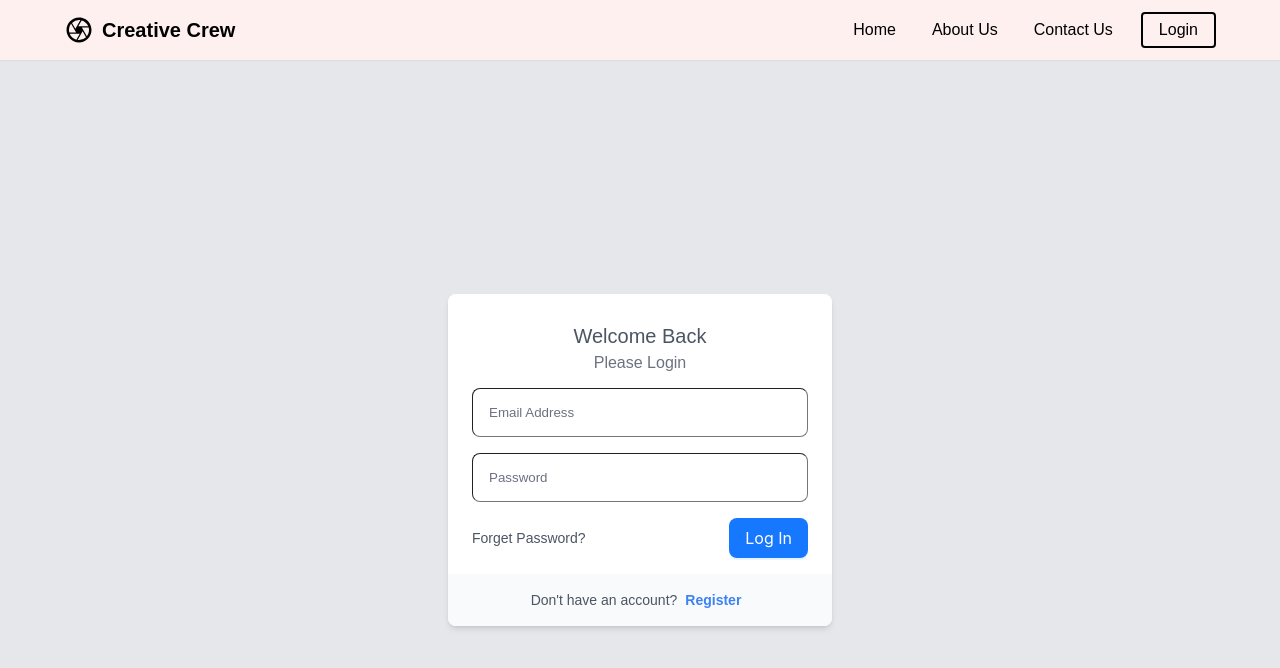
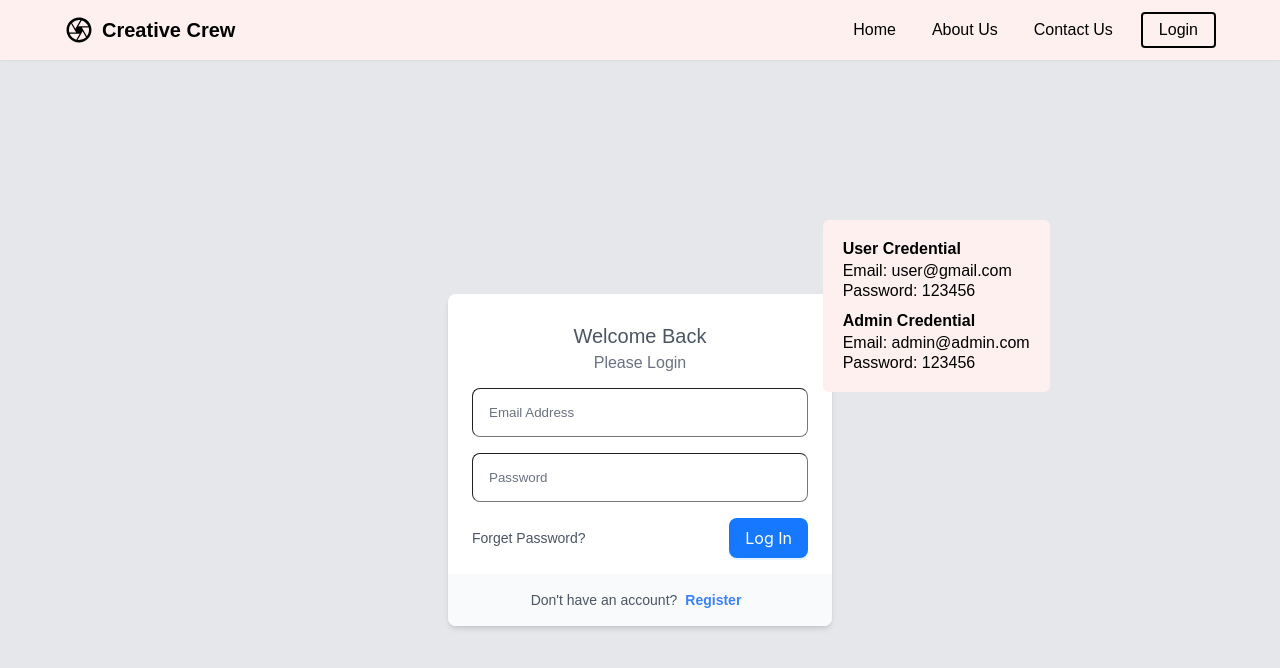
Before and after one commit to Ankan112/creative-crew, a Next.js app: page /login in a window 1280 px wide. Shown: the top 668 px of the page. Built offline with nearby package versions, Linux system fonts and the light colour scheme; a web font is replaced by a local one.

Commit message:
auth credential added in login page

```diff
--- /dev/null
+++ b/src/components/shared/AuthCredential.jsx
@@ -0,0 +1,15 @@
+function AuthCredential() {
+    return (
+        <div className="absolute flex justify-center bg-secondary lg:p-5 rounded-md items-center top-[20%] right-[18%]">
+            <div className="hidden lg:block">
+                <h4>User Credential</h4>
+                <p className="mt-1 mb-[2px]">Email: user@gmail.com</p>
+                <p>Password: 123456</p>
+                <h4 className="mt-3">Admin Credential</h4>
+                <p className="mt-1 mb-[2px]">Email: admin@admin.com</p>
+                <p>Password: 123456</p>
+            </div>
+        </div>
+    )
+}
+export default AuthCredential;
--- a/src/pages/login/index.jsx
+++ b/src/pages/login/index.jsx
@@ -5,6 +5,7 @@ import { Button, message } from "antd";
 import Link from "next/link";
 import { useRouter } from "next/router";
 import { useForm } from "react-hook-form";
+import AuthCredential from "@/components/shared/AuthCredential";
 
 const Login = dynamic(() => Promise.resolve(LoginPage), { ssr: false });
 
@@ -34,17 +35,16 @@ const LoginPage = () => {
       {contextHolder}
       <div className="bg-gray-200">
         <Header />
-        <div className="flex justify-center items-center h-screen">
+        <div className="flex relative justify-center items-center h-screen">
+          <AuthCredential/>
           <div className="w-full max-w-sm mx-auto overflow-hidden bg-white rounded-lg shadow-md dark:bg-gray-800">
             <div className="px-6 py-4">
               <h3 className="mt-3 text-xl font-medium text-center text-gray-600 dark:text-gray-200">
                 Welcome Back
               </h3>
-
               <p className="mt-1 text-center text-gray-500 dark:text-gray-400">
                 Please Login
               </p>
-
               <form onSubmit={handleSubmit(onSubmit)}>
                 <div className="w-full mt-4">
                   <input
@@ -61,7 +61,6 @@ const LoginPage = () => {
                     </p>
                   )}
                 </div>
-
                 <div className="w-full mt-4">
                   <input
                     className="block w-full px-4 py-4 mt-2 text-gray-700 placeholder-gray-500 bg-white border rounded-lg dark:bg-gray-800 dark:border-gray-600 dark:placeholder-gray-400 focus:border-blue-400 dark:focus:border-blue-300 focus:ring-opacity-40 focus:outline-none focus:ring focus:ring-blue-300"
@@ -79,7 +78,6 @@ const LoginPage = () => {
                     </p>
                   )}
                 </div>
-
                 <div className="flex items-center justify-between mt-4">
                   <a
                     href="#"
@@ -94,7 +92,6 @@ const LoginPage = () => {
                 </div>
               </form>
             </div>
-
             <div className="flex items-center justify-center py-4 text-center bg-gray-50 dark:bg-gray-700">
               <span className="text-sm text-gray-600 dark:text-gray-200">
                 Don&#39;t have an account?{" "}
--- a/src/pages/register/index.jsx
+++ b/src/pages/register/index.jsx
@@ -1,3 +1,4 @@
+import AuthCredential from "@/components/shared/AuthCredential";
 import Header from "@/components/ui/Header";
 import { Button, Checkbox, message } from "antd";
 import Link from "next/link";
@@ -32,16 +33,7 @@ const RegisterPage = () => {
       <div className="bg-gray-200">
         <Header />
         <div className="flex relative justify-center items-center h-screen">
-        <div className="absolute flex justify-center bg-slate-400 lg:p-5 rounded-md items-center top-[20%] right-[18%]">
-          <div className="hidden lg:block">
-          <h4>User Credential</h4>
-          <p className="mt-1 mb-[2px]">Email: user@gmail.com</p>
-          <p>Password: 123456</p>
-          <h4 className="mt-3">Admin Credential</h4>
-          <p className="mt-1 mb-[2px]">Email: admin@admin.com</p>
-          <p>Password: 123456</p>
-          </div>
-        </div>
+          <AuthCredential />
           <div className="w-full max-w-sm mx-auto overflow-hidden bg-white rounded-lg shadow-md dark:bg-gray-800">
 
             <div className="px-6 py-4">
```
